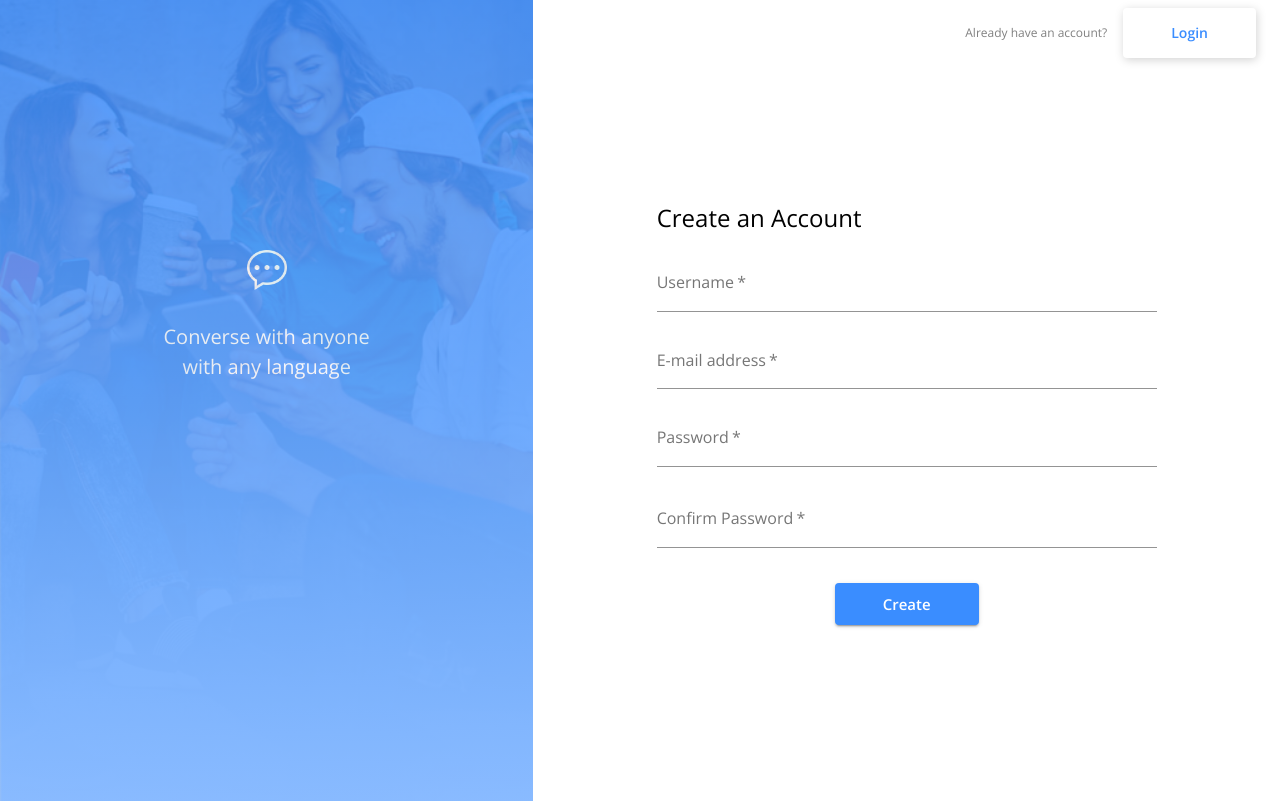
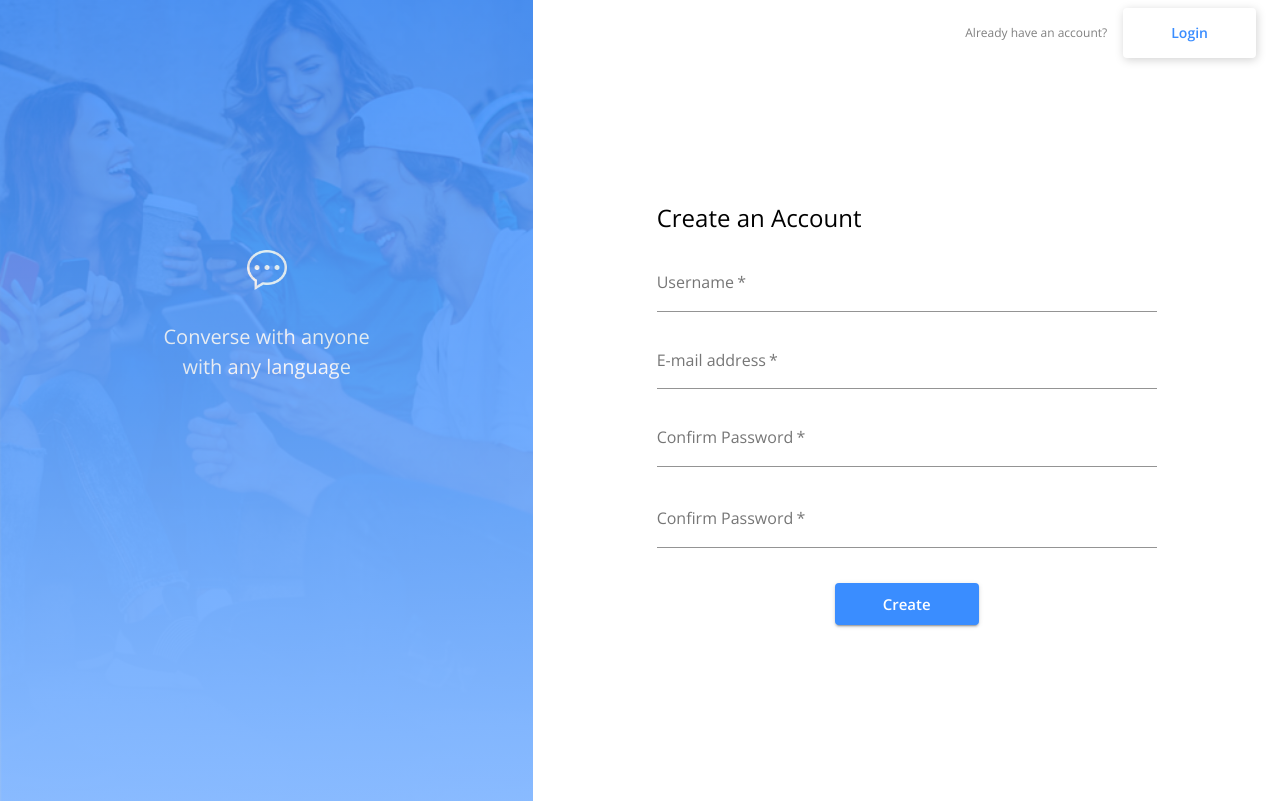
Before and after one commit to deliaconstantino/messenger-app, a React (Create React App) app in the folder client/: page / in a window 1280 px wide. Built offline with nearby package versions, Linux system fonts and the light colour scheme; no server answers.

Commit message:
created InputField component to render individual inputs

```diff
--- /dev/null
+++ b/client/src/components/UserAccess/InputField.js
@@ -0,0 +1,53 @@
+import { TextField } from "@material-ui/core";
+import { makeStyles } from "@material-ui/core/styles";
+
+const useStyles = makeStyles((theme) => ({
+  input: {
+    padding: theme.spacing(2, 0),
+    [theme.breakpoints.down("xs")]: {
+      minWidth: "250px",
+      padding: theme.spacing(1, 0),
+    },
+    [theme.breakpoints.up("sm")]: {
+      minWidth: "400px",
+    },
+    [theme.breakpoints.up("md")]: {
+      minWidth: "500px",
+    },
+  }
+}));
+
+const InputField= props => {
+  const classes = useStyles();
+  const { ariaLabel, label, name, type } = props;
+
+  if (props.inputProps) {
+    return (
+      <TextField
+        aria-label={ariaLabel}
+        label={label}
+        name={name}
+        type={type}
+        fullWidth
+        required
+        className={classes.input}
+        inputProps={props.inputProps}
+      />
+    )
+  } else {
+    return (
+      <TextField
+        aria-label={ariaLabel}
+        label={label}
+        name={name}
+        type={type}
+        fullWidth
+        required
+        className={classes.input}
+      />
+    )
+  }
+
+}
+
+export default InputField;
--- a/client/src/components/UserAccess/Login.js
+++ b/client/src/components/UserAccess/Login.js
@@ -10,21 +10,22 @@ import {
 } from "@material-ui/core";
 import { makeStyles } from "@material-ui/core/styles";
 import { login } from "../../store/utils/thunkCreators";
+import InputField from "./InputField";
 
 const useStyles = makeStyles((theme) => ({
-  input: {
-    padding: theme.spacing(2, 0),
-    [theme.breakpoints.down("xs")]: {
-      minWidth: "250px",
-      padding: theme.spacing(1, 0),
-    },
-    [theme.breakpoints.up("sm")]: {
-      minWidth: "400px",
-    },
-    [theme.breakpoints.up("md")]: {
-      minWidth: "500px",
-    },
-  },
+  // input: {
+  //   padding: theme.spacing(2, 0),
+  //   [theme.breakpoints.down("xs")]: {
+  //     minWidth: "250px",
+  //     padding: theme.spacing(1, 0),
+  //   },
+  //   [theme.breakpoints.up("sm")]: {
+  //     minWidth: "400px",
+  //   },
+  //   [theme.breakpoints.up("md")]: {
+  //     minWidth: "500px",
+  //   },
+  // },
   formGrid: {
     justifyContent: "center",
     alignItems: "center",
@@ -53,27 +54,13 @@ const Login = (props) => {
         <form onSubmit={handleLogin}>
           <Grid item container className={classes.formGrid}>
             <Grid>
-              <FormControl margin="normal" required>
-                <TextField
-                  aria-label="username"
-                  label="Username"
-                  name="username"
-                  type="text"
-                  fullWidth
-                  className={classes.input}
-                />
+              <FormControl margin="normal">
+                <InputField ariaLabel="username" label="Username" name="username" type="text" />
               </FormControl>
             </Grid>
             <Grid>
-              <FormControl margin="normal" required>
-                <TextField
-                  label="password"
-                  aria-label="password"
-                  type="password"
-                  name="password"
-                  fullWidth
-                  className={classes.input}
-                />
+              <FormControl margin="normal">
+                <InputField ariaLabel="password" label="Password" name="password" type="password" />
               </FormControl>
             </Grid>
             <Grid>
--- a/client/src/components/UserAccess/Signup.js
+++ b/client/src/components/UserAccess/Signup.js
@@ -11,21 +11,9 @@ import {
 } from "@material-ui/core";
 import { makeStyles } from "@material-ui/core/styles";
 import { register } from "../../store/utils/thunkCreators";
+import InputField from "./InputField";
 
 const useStyles = makeStyles((theme) => ({
-  input: {
-    padding: theme.spacing(2, 0),
-    [theme.breakpoints.down("xs")]: {
-      minWidth: "250px",
-      padding: theme.spacing(1, 0),
-    },
-    [theme.breakpoints.up("sm")]: {
-      minWidth: "400px",
-    },
-    [theme.breakpoints.up("md")]: {
-      minWidth: "500px",
-    },
-  },
   formGrid: {
     justifyContent: "center",
     alignItems: "center",
@@ -63,42 +51,17 @@ const Signup = (props) => {
           <Grid item container className={classes.formGrid}>
             <Grid>
               <FormControl>
-                <TextField
-                  aria-label="username"
-                  label="Username"
-                  name="username"
-                  type="text"
-                  fullWidth
-                  required
-                  className={classes.input}
-                />
+                <InputField ariaLabel="username" label="Username" name="username" type="text" />
               </FormControl>
             </Grid>
             <Grid>
               <FormControl>
-                <TextField
-                  label="E-mail address"
-                  aria-label="e-mail address"
-                  type="email"
-                  name="email"
-                  fullWidth
-                  required
-                  className={classes.input}
-                />
+                <InputField ariaLabel="e-mail address" label="E-mail address" name="email" type="email" />
               </FormControl>
             </Grid>
             <Grid>
               <FormControl error={!!formErrorMessage.confirmPassword}>
-                <TextField
-                  aria-label="password"
-                  label="Password"
-                  type="password"
-                  inputProps={{ minLength: 6 }}
-                  name="password"
-                  fullWidth
-                  required
-                  className={classes.input}
-                />
+                <InputField ariaLabel="confirm password" label="Confirm Password" name="confirmPassword" type="password" inputProps={{ minLength: 6 }}/>
                 <FormHelperText>
                   {formErrorMessage.confirmPassword}
                 </FormHelperText>
@@ -106,16 +69,7 @@ const Signup = (props) => {
             </Grid>
             <Grid>
               <FormControl error={!!formErrorMessage.confirmPassword}>
-                <TextField
-                  label="Confirm Password"
-                  aria-label="confirm password"
-                  type="password"
-                  inputProps={{ minLength: 6 }}
-                  name="confirmPassword"
-                  fullWidth
-                  required
-                  className={classes.input}
-                />
+                <InputField ariaLabel="confirm password" label="Confirm Password" name="confirmPassword" type="password" inputProps={{ minLength: 6 }}/>
                 <FormHelperText>
                   {formErrorMessage.confirmPassword}
                 </FormHelperText>
```
